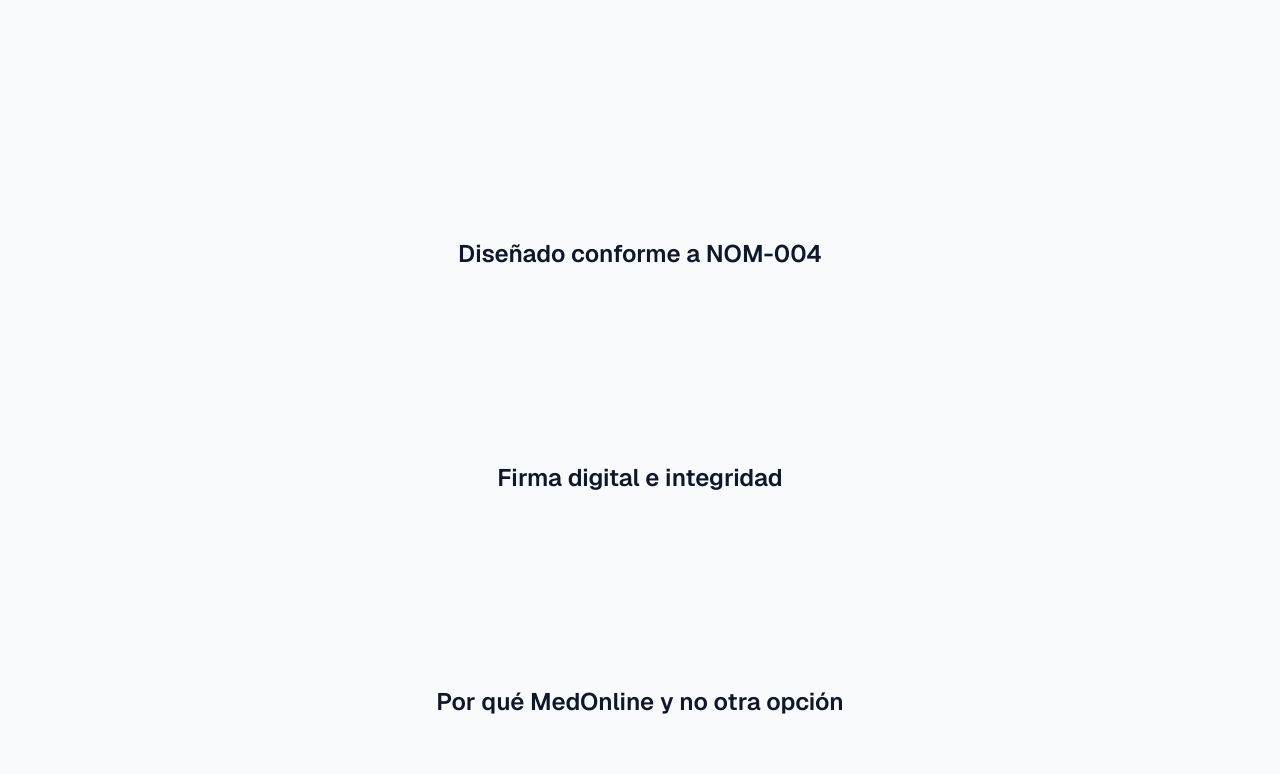
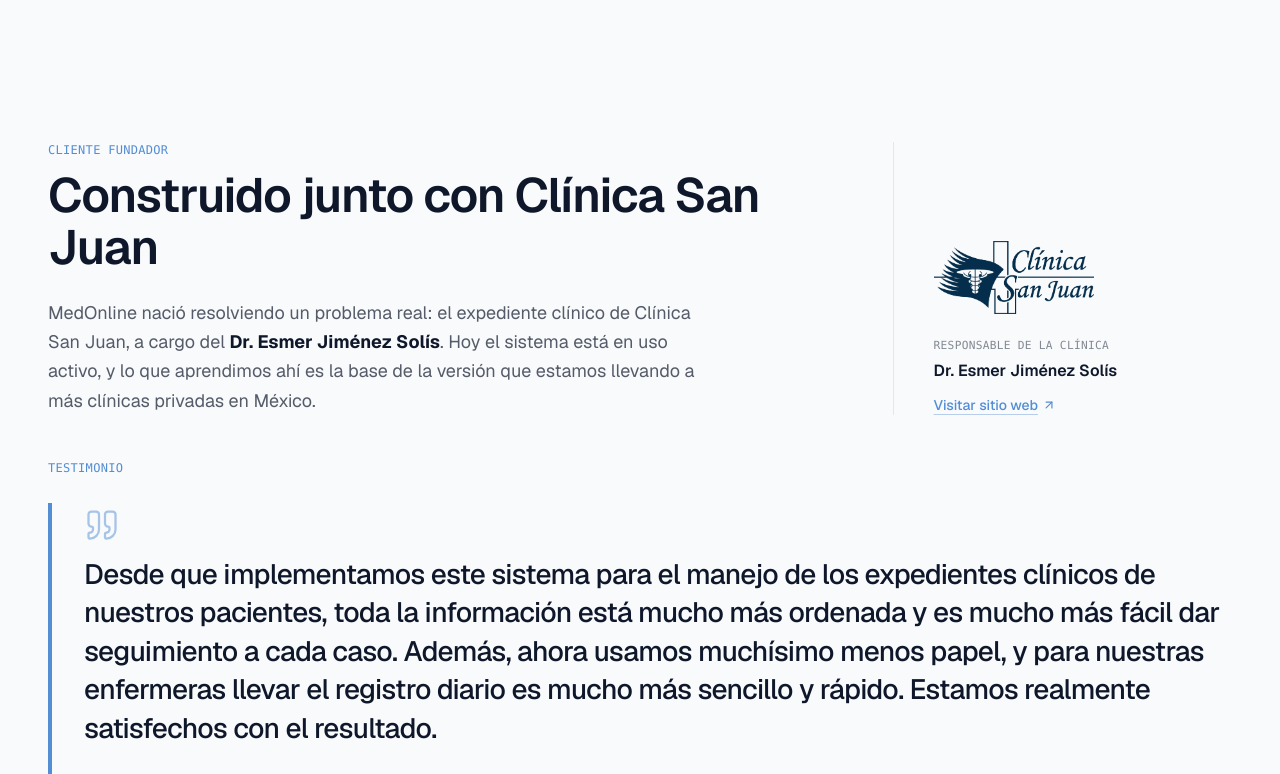
Before and after one commit to ngc-software-solutions/medonline-landing, a Next.js app: page / in a window 1280 px wide. Shown: the part 2011-2785 px from the top of the page. Built offline with nearby package versions, Linux system fonts and the light colour scheme; what tailwind-animations would draw is missing.

Commit message:
feat: add FoundingClient and BackToTopButton components to Home page

```diff
--- a/src/app/page.tsx
+++ b/src/app/page.tsx
@@ -1,6 +1,7 @@
 import Hero from "@/components/sections/Hero";
 import Problem from "@/components/sections/Problem";
 import Comparison from "@/components/sections/Comparison";
+import FoundingClient from "@/components/sections/FoundingClient";
 import Compliance from "@/components/sections/Compliance";
 import DigitalSignature from "@/components/sections/DigitalSignature";
 import WhyUs from "@/components/sections/WhyUs";
@@ -8,6 +9,7 @@
 import CurrentScope from "@/components/sections/CurrentScope";
 import TargetAudience from "@/components/sections/TargetAudience";
 import FinalCta from "@/components/sections/FinalCta";
+import BackToTopButton from "@/components/ui/BackToTopButton";
 
 export default function Home() {
   return (
@@ -15,6 +17,7 @@
       <Hero />
       <Problem />
       <Comparison />
+      <FoundingClient />
       <Compliance />
       <DigitalSignature />
       <WhyUs />
@@ -22,6 +25,7 @@
       <CurrentScope />
       <TargetAudience />
       <FinalCta />
+      <BackToTopButton />
     </>
   );
 }
```
